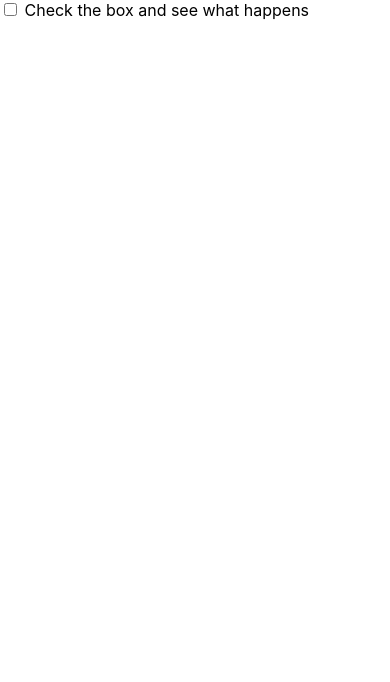
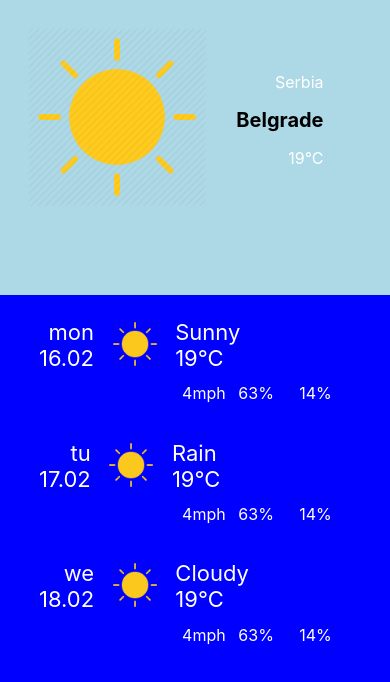
Before and after one commit to selimmizrahi/React_Exercises, a React (Create React App) app: page / in a window 390 px wide. Shown: the top 682 px of the page. Built offline with nearby package versions, Linux system fonts and the light colour scheme.

Commit message:
Day 1 Geekout -please check in Galaxy phone mode

```diff
--- a/src/App.js
+++ b/src/App.js
@@ -1,12 +1,52 @@
 import React from "react";
-import Checkbox from "./Day2/checkbox";
-import Alive from "./Day2/alive";
+import Forecast from "./Day1/Geekout/Forecast";
+import Todayweather from "./Day1/Geekout/Todayweather";
+import sunpicture from "./Day1/Geekout/sunPicture.png";
+import "./Day1/App.css";
 
 function App() {
   return (
-    <Checkbox>
-      <Alive></Alive>
-    </Checkbox>
+    <div className="fullPage">
+      <div className="topPart">
+        <Todayweather
+          country={"Serbia"}
+          city={"Belgrade"}
+          weather={"19°C"}
+        ></Todayweather>
+      </div>
+      <div className="bottomPart">
+        <Forecast
+          day={"mon"}
+          date={"16.02"}
+          image={sunpicture}
+          weather={"Sunny"}
+          weatherDegree={"19°C"}
+          windSpeed={"4mph"}
+          humidity={"63%"}
+          cloudness={"14%"}
+        ></Forecast>
+        <Forecast
+          day={"tu"}
+          date={"17.02"}
+          image={sunpicture}
+          weather={"Rain"}
+          weatherDegree={"19°C"}
+          windSpeed={"4mph"}
+          humidity={"63%"}
+          cloudness={"14%"}
+        ></Forecast>
+        <Forecast
+          day={"we"}
+          date={"18.02"}
+          image={sunpicture}
+          weather={"Cloudy"}
+          weatherDegree={"19°C"}
+          windSpeed={"4mph"}
+          humidity={"63%"}
+          cloudness={"14%"}
+        ></Forecast>
+      </div>
+    </div>
   );
 }
 
```
